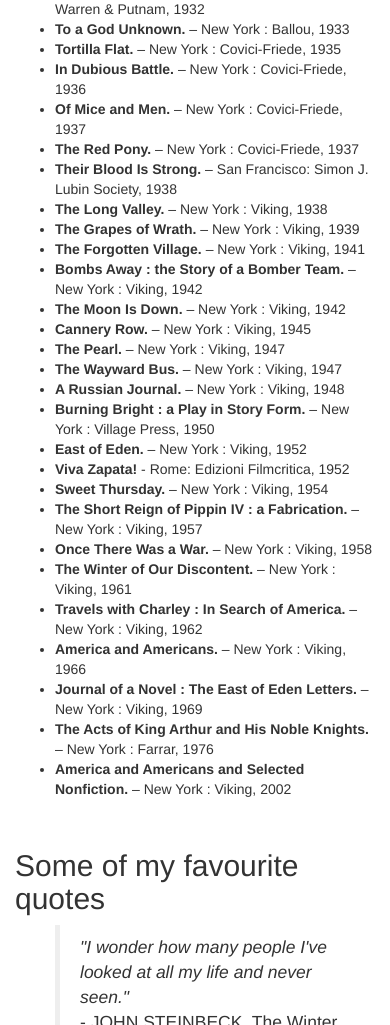
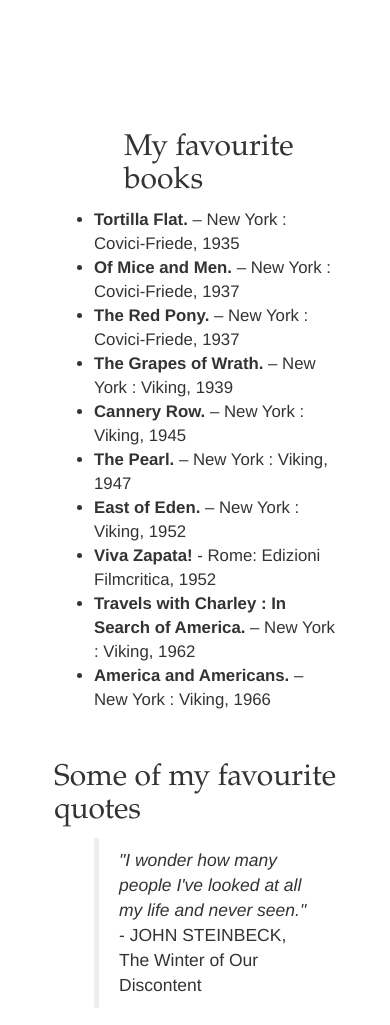
Before and after one commit to Bearsintours/Tribute-Page, a plain HTML site: page index.html in a window 390 px wide. Shown: the part 593-1618 px from the top of the page. Drawn offline with nearby package versions, Linux system fonts and the light colour scheme.

Commit message:
Add mobile responsive

```diff
--- a/index.html
+++ b/index.html
@@ -4,62 +4,50 @@
 <head>
   <meta charset="utf-8">
   <title>Tribute Page to John Steinbeck</title>
+  <link rel="stylesheet" href="https://cdnjs.cloudflare.com/ajax/libs/twitter-bootstrap/3.3.7/css/bootstrap.min.css">
   <link rel="stylesheet" href="style.css">
-  <link rel="stylesheet" href="https://cdnjs.cloudflare.com/ajax/libs/twitter-bootstrap/3.3.7/css/bootstrap.min.css">
 </head>
 
 <body>
   <div class="container">
     <center>
       <h1>John E. Steinbeck</h1>
-      <h2><em>A Tribute to my favourite Californian writer</em></h2>
+      <h2>
+        <em>A Tribute to my favourite Californian writer</em>
+      </h2>
     </center>
 
     </br>
 
     <div class="row">
-      <div class="col-md-6">
-
+      <div class="col-lg-6">
         <img class="img-responsive" src="https://waldinadotcom.files.wordpress.com/2012/02/johnsteinbeck.jpg">
         <div class="caption">John Steinbeck in 1949</div>
-
       </div>
-
-
-      <div class="col-md-6">
-        <h2><center>Bibliography</center></h2>
-
+      <div class="col-lg-6 books">
+        <h2>My favourite books</h2>
         <ul>
-          <li><strong>The Pastures of Heaven.</strong> – New York : Brewer, Warren & Putnam, 1932</li>
-          <li><strong>To a God Unknown.</strong> – New York : Ballou, 1933</li>
-          <li><strong>Tortilla Flat.</strong> – New York : Covici-Friede, 1935</li>
-          <li><strong>In Dubious Battle.</strong> – New York : Covici-Friede, 1936</li>
-          <li><strong>Of Mice and Men.</strong> – New York : Covici-Friede, 1937</li>
-          <li><strong>The Red Pony.</strong> – New York : Covici-Friede, 1937</li>
-          <li><strong>Their Blood Is Strong.</strong> – San Francisco: Simon J. Lubin Society, 1938</li>
-          <li><strong>The Long Valley.</strong> – New York : Viking, 1938</li>
-          <li><strong>The Grapes of Wrath.</strong> – New York : Viking, 1939</li>
-          <li><strong>The Forgotten Village.</strong> – New York : Viking, 1941</li>
-          <li><strong>Bombs Away : the Story of a Bomber Team.</strong> – New York : Viking, 1942</li>
-          <li><strong>The Moon Is Down.</strong> – New York : Viking, 1942</li>
-          <li><strong>Cannery Row.</strong> – New York : Viking, 1945</li>
-          <li><strong>The Pearl.</strong> – New York : Viking, 1947</li>
-          <li><strong>The Wayward Bus.</strong> – New York : Viking, 1947</li>
-          <li><strong>A Russian Journal.</strong> – New York : Viking, 1948</li>
-          <li><strong>Burning Bright : a Play in Story Form.</strong> – New York : Village Press, 1950</li>
-          <li><strong>East of Eden.</strong> – New York : Viking, 1952</li>
-          <li><strong>Viva Zapata!</strong> - Rome: Edizioni Filmcritica, 1952</li>
-          <li><strong>Sweet Thursday.</strong> – New York : Viking, 1954</li>
-          <li><strong>The Short Reign of Pippin IV : a Fabrication.</strong> – New York : Viking, 1957</li>
-          <li><strong>Once There Was a War.</strong> – New York : Viking, 1958</li>
-          <li><strong>The Winter of Our Discontent.</strong> – New York : Viking, 1961</li>
-          <li><strong>Travels with Charley : In Search of America.</strong> – New York : Viking, 1962</li>
-          <li><strong>America and Americans.</strong> – New York : Viking, 1966</li>
-          <li><strong>Journal of a Novel : The East of Eden Letters.</strong> – New York : Viking, 1969</li>
-          <li><strong>The Acts of King Arthur and His Noble Knights.</strong> – New York : Farrar, 1976</li>
-          <li><strong>America and Americans and Selected Nonfiction.</strong> – New York : Viking, 2002</li>
+          <li>
+            <strong>Tortilla Flat.</strong> – New York : Covici-Friede, 1935</li>
+          <li>
+            <strong>Of Mice and Men.</strong> – New York : Covici-Friede, 1937</li>
+          <li>
+            <strong>The Red Pony.</strong> – New York : Covici-Friede, 1937</li>
+          <li>
+            <strong>The Grapes of Wrath.</strong> – New York : Viking, 1939</li>
+          <li>
+            <strong>Cannery Row.</strong> – New York : Viking, 1945</li>
+          <li>
+            <strong>The Pearl.</strong> – New York : Viking, 1947</li>
+          <li>
+            <strong>East of Eden.</strong> – New York : Viking, 1952</li>
+          <li>
+            <strong>Viva Zapata!</strong> - Rome: Edizioni Filmcritica, 1952</li>
+          <li>
+            <strong>Travels with Charley : In Search of America.</strong> – New York : Viking, 1962</li>
+          <li>
+            <strong>America and Americans.</strong> – New York : Viking, 1966</li>
         </ul>
-
       </div>
     </div>
 
@@ -69,25 +57,43 @@
     <h2>Some of my favourite quotes</h2>
 
     <ul>
-      <blockquote><em>"I wonder how many people I've looked at all my life and never seen."</em><br> - JOHN STEINBECK, The Winter of Our Discontent</blockquote>
+      <blockquote>
+        <em>"I wonder how many people I've looked at all my life and never seen."</em>
+        <br> - JOHN STEINBECK, The Winter of Our Discontent</blockquote>
 
 
-      <blockquote><em>"I believe a strong woman may be stronger than a man, particularly if she happens to have love in her heart. I guess a loving woman is indestructible."</em><br> - JOHN STEINBECK, East of Eden</blockquote>
+      <blockquote>
+        <em>"I believe a strong woman may be stronger than a man, particularly if she happens to have love in her heart. I guess
+          a loving woman is indestructible."</em>
+        <br> - JOHN STEINBECK, East of Eden</blockquote>
 
-      <blockquote><em>"It has always seemed strange to me ... the things we admire in men, kindness and generosity, openness, honesty, understanding and feeling are the concomitants of failure in our system. And those traits we detest, sharpness, greed, acquisitiveness, meanness, egotism and self-interest are the traits of success."</em><br>        - JOHN STEINBECK, Cannery Row</blockquote>
+      <blockquote>
+        <em>"It has always seemed strange to me ... the things we admire in men, kindness and generosity, openness, honesty,
+          understanding and feeling are the concomitants of failure in our system. And those traits we detest, sharpness,
+          greed, acquisitiveness, meanness, egotism and self-interest are the traits of success."</em>
+        <br> - JOHN STEINBECK, Cannery Row</blockquote>
 
-      <blockquote><em>"Knowing a man well never leads to hate and nearly always leads to love."</em><br> - JOHN STEINBECK, Of Mice and Men</blockquote>
+      <blockquote>
+        <em>"Knowing a man well never leads to hate and nearly always leads to love."</em>
+        <br> - JOHN STEINBECK, Of Mice and Men</blockquote>
 
-      <blockquote><em>"Man, unlike anything organic or inorganic in the universe, grows beyond his work, walks up the stairs of his concepts, emerges ahead of his accomplishments."</em><br> - JOHN STEINBECK, The Grapes of Wrath</blockquote>
+      <blockquote>
+        <em>"Man, unlike anything organic or inorganic in the universe, grows beyond his work, walks up the stairs of his concepts,
+          emerges ahead of his accomplishments."</em>
+        <br> - JOHN STEINBECK, The Grapes of Wrath</blockquote>
 
 
-      <blockquote><em>“For every man in the world functions to the best of his ability, and no one does less than his best, no matter what he may think about it.” </em><br> ― JOHN STEINBECK, The Pearl</blockquote>
+      <blockquote>
+        <em>“For every man in the world functions to the best of his ability, and no one does less than his best, no matter what
+          he may think about it.” </em>
+        <br> ― JOHN STEINBECK, The Pearl</blockquote>
     </ul>
 
     </br>
 
     <h4>
-      Click <a href= "https://en.wikipedia.org/wiki/John_Steinbeck" target="blank">here</a> for J.Steinbeck's Wikipedia page
+      Click
+      <a href="https://en.wikipedia.org/wiki/John_Steinbeck" target="blank">here</a> for J.Steinbeck's Wikipedia page
     </h4>
 
   </div>
@@ -96,7 +102,7 @@
 
   <center>
     <footer>
-      <p><em>Written and coded by Quentin</em></p>
+    <p class="footer__text">Designed and developed by Quentin Brogly &copy 2018</p>
     </footer>
   </center>
 </body>
--- a/style.css
+++ b/style.css
@@ -1,13 +1,17 @@
-h1{
-    font-size:70px;
+.container {
+  width: 90%;
 }
 
-  h2{
-    font-family:palatino linotype;
+h1 {
+  font-size: 70px;
 }
 
-  img{
-    width:700px;
+h2 {
+  font-family: palatino linotype;
+}
+
+img {
+  width: 700px;
   border-color: black;
   border-width: 15px;
   border-style: solid;
@@ -16,19 +20,43 @@ h1{
   padding: 5px 5px 35px 5px;
 }
 
-  ul{
-    font-style:georgia;
+.books {
+  padding-top: 100px;
 }
 
-  .caption{
-    font-style:italic;
-    font-size:18px;
-    margin-top:-65px;
-    margin-bottom:50px;
-    text-align:center;
+.books > h2 {
+  margin-left: 70px;
 }
 
-  .well{
-    padding-top:-15px;
-    padding-bottom:-15px;
+ul {
+  font-style: georgia;
 }
+
+li {
+  font-size: 1.2em;
+}
+
+.caption {
+  font-style: italic;
+  font-size: 18px;
+  margin-top: -65px;
+  margin-bottom: 50px;
+  text-align: center;
+}
+
+.well {
+  padding-top: -15px;
+  padding-bottom: -15px;
+}
+
+@media only screen and (max-width: 1200px) {
+  img {
+    margin: auto;
+  }
+  .container {
+    width: 80%;
+  }
+  .caption {
+    margin-top: -45px;
+  }
+}
```
Also changed, not shown: 1 other file. Lines whose indentation alone changed are shown as unchanged.
